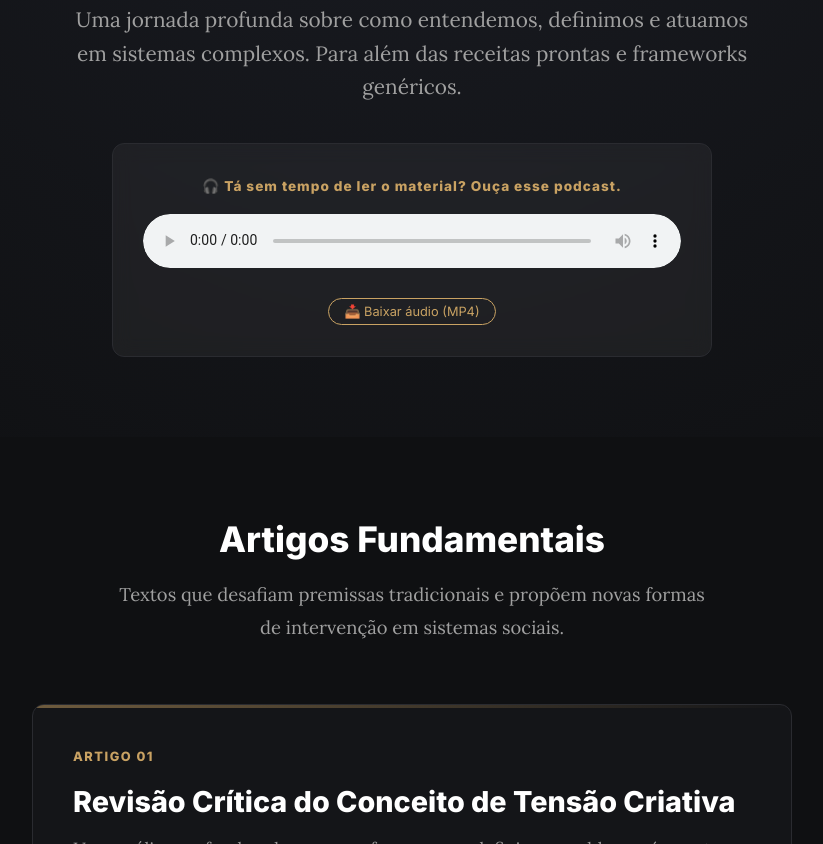
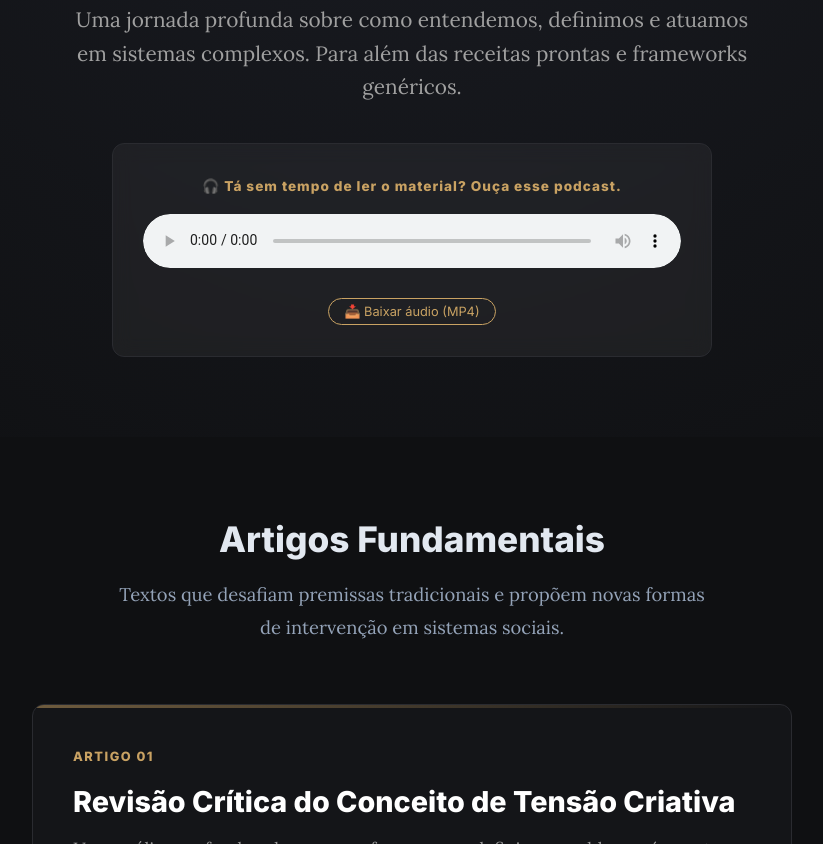
Before and after one commit to dravisss/intervencao-situada-site, a plain HTML site: page index.html in a window 1280 px wide. Shown: the part 379-1223 px from the top of the page, without its empty margins (228-1051 px from the left). Drawn offline with Linux system fonts and the light colour scheme.

Commit message:
fix title color

```diff
--- a/css/style.css
+++ b/css/style.css
@@ -402,13 +402,13 @@ hr { border: 0; height: 1px; background: var(--border-color); margin: 4em 0; }
 
 .section-header h2 {
     font-size: 2.2rem;
-    color: #ffffff;
+    color: var(--text-color);
     border: none;
     margin-bottom: 15px;
 }
 
 .section-header p {
-    color: #a0a0a0;
+    color: var(--text-muted);
     font-size: 1.15rem;
     max-width: 600px;
     margin: 0 auto;
```
